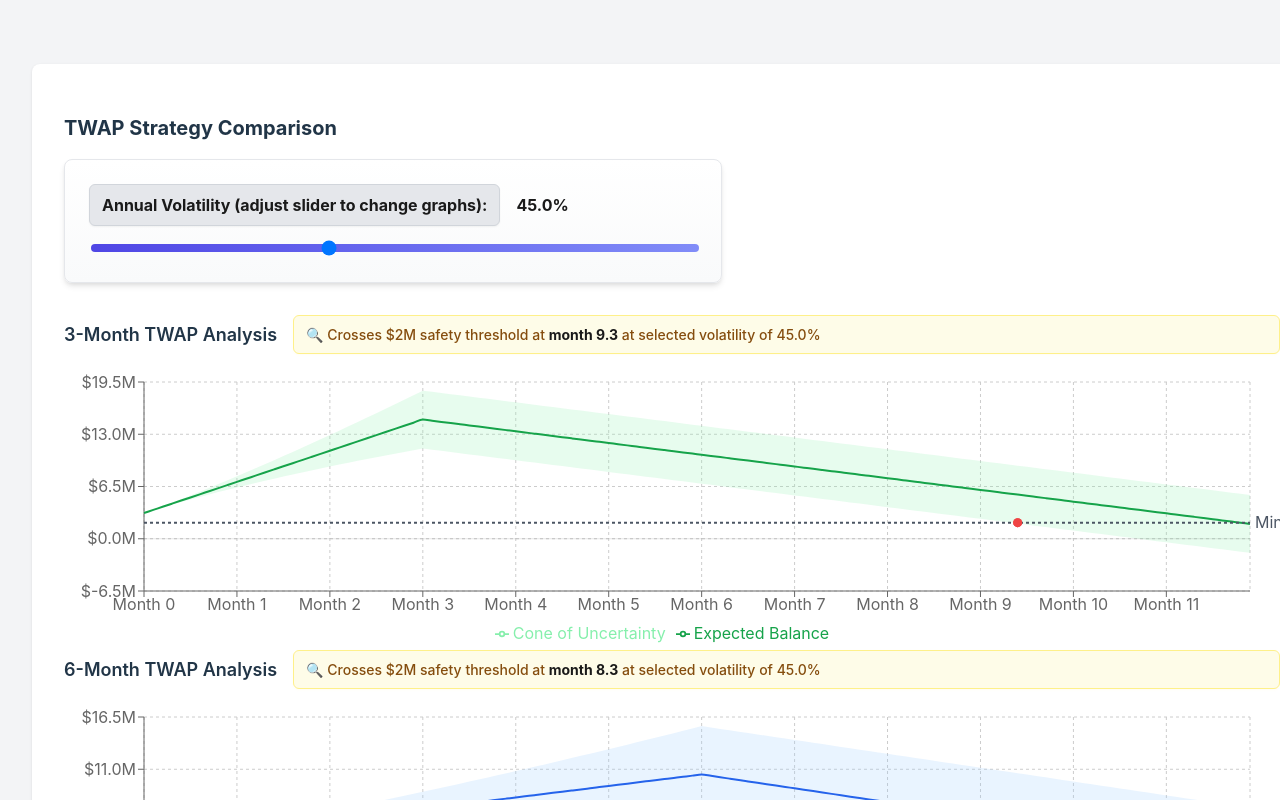
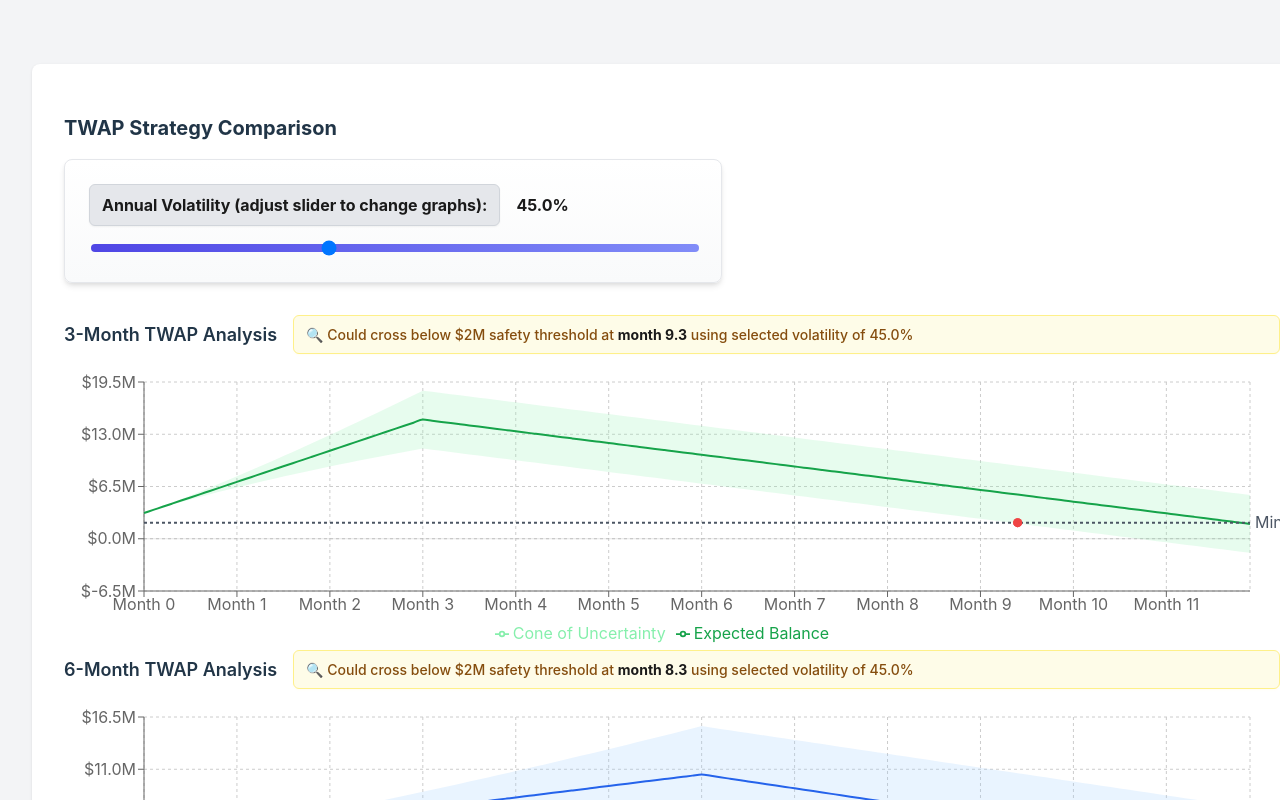
Before and after one commit to 5ajaki/twap-analysis, a React (Vite) app: page / in a window 1280 px wide. Shown: the top 800 px of the page. Built offline with nearby package versions, Linux system fonts and the light colour scheme.

Commit message:
Update TWAP chart with more nuanced language

```diff
--- a/src/components/SplitTWAPComparison.tsx
+++ b/src/components/SplitTWAPComparison.tsx
@@ -70,13 +70,13 @@ const TWAPChart: React.FC<TWAPChartProps> = ({
           }}
         >
           <p style={{ margin: 0, fontWeight: "500", color: "#854d0e" }}>
-            🔍 Crosses $2M safety threshold at{" "}
+            🔍 Could cross below $2M safety threshold at{" "}
             <span style={{ fontWeight: "bold", color: "#1a1a1a" }}>
               {data.crossoverMonth
                 ? `month ${data.crossoverMonth.toFixed(1)}`
                 : "no crossing"}
             </span>{" "}
-            at selected volatility of {(annualVolatility * 100).toFixed(1)}%
+            using selected volatility of {(annualVolatility * 100).toFixed(1)}%
           </p>
         </div>
       </div>
```
